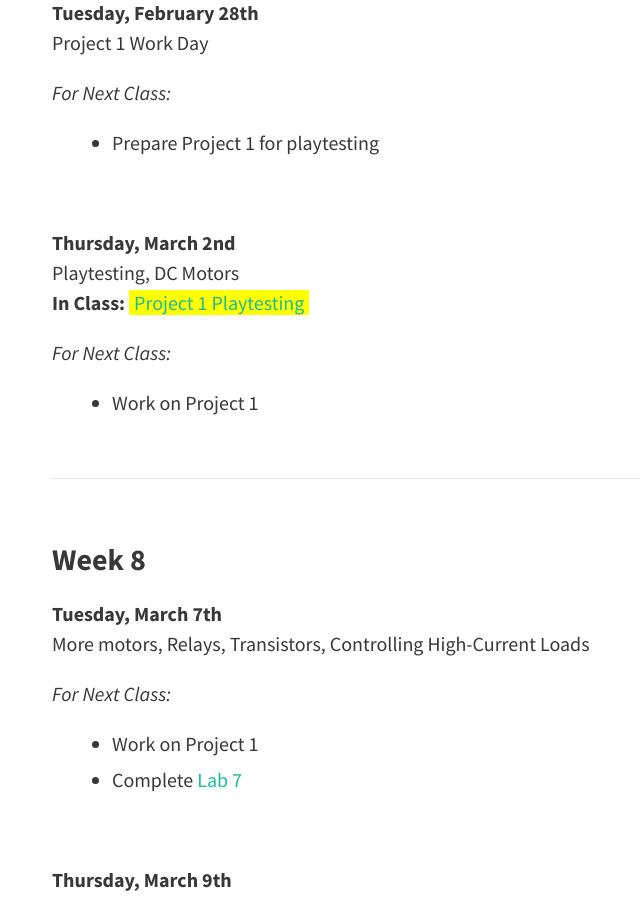
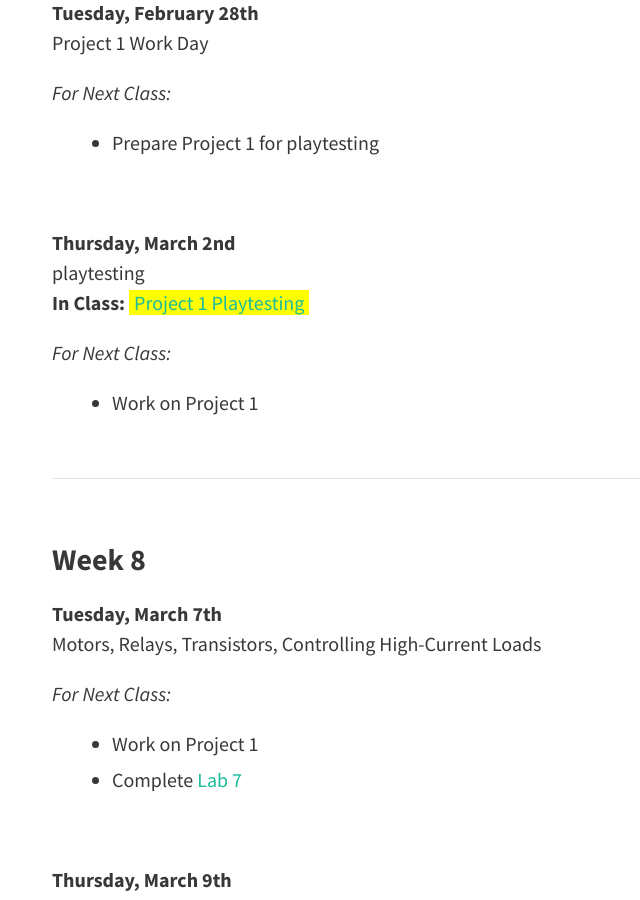
Before and after one commit to coloringchaos/object-spring-17, a Jekyll site: the page built from schedule.md, in a window 1280 px wide and 900 px high, scrolled down 5026 px. Shown: the whole window, without its empty margins (204-844 px from the left). Built offline with Jekyll 4.4.1, drawn with Linux system fonts in a browser that asks for light colours; nearby versions of some CDN libraries.

Commit message:
schedule week 7

```diff
--- a/schedule.md
+++ b/schedule.md
@@ -166,7 +166,7 @@ Assignments are due on the day that they are listed.
 
 <br>
 
-**Thursday, March 2nd** <br> Playtesting, DC Motors <br> **In Class:** <span class="highlight">[Project 1 Playtesting]()</span>
+**Thursday, March 2nd** <br> playtesting<br> **In Class:** <span class="highlight">[Project 1 Playtesting]()</span>
 
 *For Next Class:*
 
@@ -178,7 +178,7 @@ Assignments are due on the day that they are listed.
 <hr>
 
 ### Week 8
-**Tuesday, March 7th** <br> More motors, Relays, Transistors, Controlling High-Current Loads
+**Tuesday, March 7th** <br> Motors, Relays, Transistors, Controlling High-Current Loads
 <!-- <br> **Due:** <span class="highlight">[Lab 7]()</span> -->
 
 <!-- , PCBs, EagleCAD -->
```
